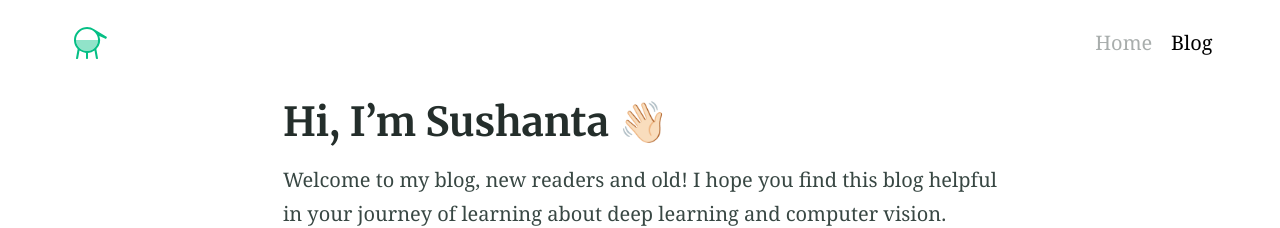
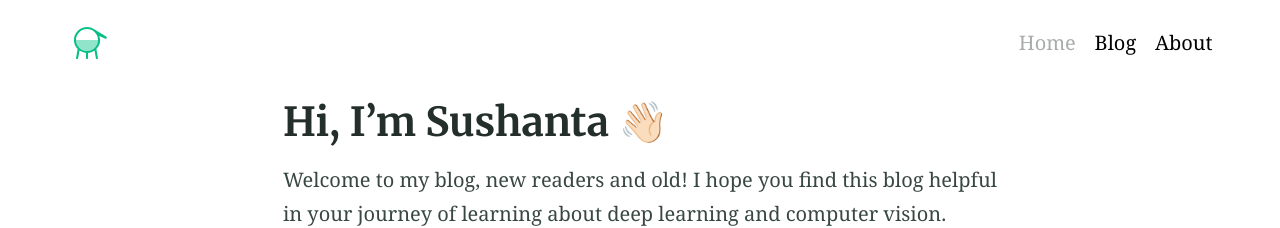
Before and after one commit to hi-sushanta/hi-sushanta.github.io, a Jekyll site: the page built from index.md, in a window 1280 px wide. Shown: the top 228 px of the page. Built offline with Jekyll 4.4.1, drawn with Linux system fonts in a browser that asks for light colours.

Commit message:
Added about navigation option

```diff
--- a/_config.yml
+++ b/_config.yml
@@ -125,6 +125,11 @@ navigation_header:
   url: /
 - title: Blog
   url: https://hiwhy.io/
+  new_window: true
+- title: About
+  url: https://hiwhy.io/about/
+  new_window: true
+
 
 navigation_footer:
 - title: Created by Sushanta Das
```
